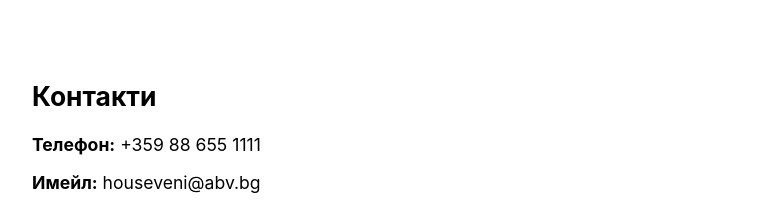
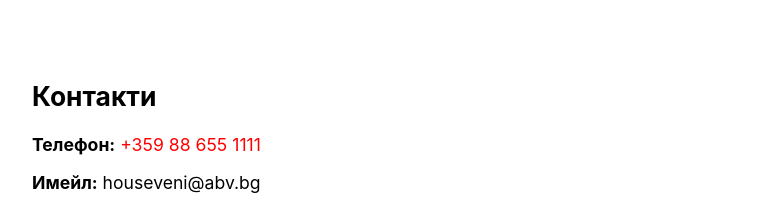
Before and after one commit to TodorovIT/HouseVeni, a plain HTML site: page kontakti.html in a window 1280 px wide. Shown: the part 802-1010 px from the top of the page, without its empty margins (32-806 px from the left). Drawn offline with Linux system fonts and the light colour scheme.

Commit message:
Add files via upload

```diff
--- a/kontakti.html
+++ b/kontakti.html
@@ -46,7 +46,7 @@
     <div class="container">
         <h2>Контакти</h2>
         <div class="contact-info">
-            <p><strong>Телефон:</strong> +359 88 655 1111</p>
+          <p><strong>Телефон:</strong> <a href="tel:+359886551111">+359 88 655 1111</a></p>
             <p><strong>Имейл:</strong> houseveni@abv.bg</p>
             <p><strong>Адрес:</strong> с. Шипково, Вилна зона, общ. Троян</p>
         </div>
```
